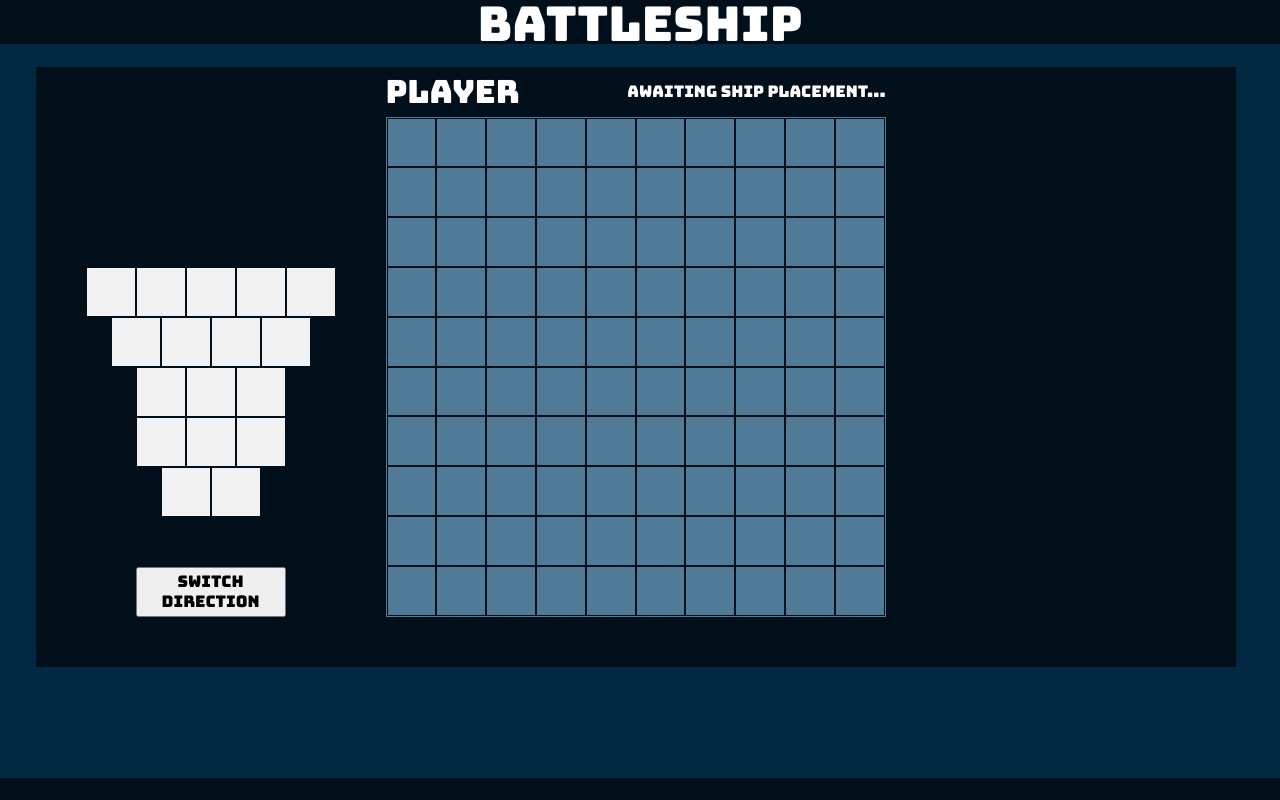
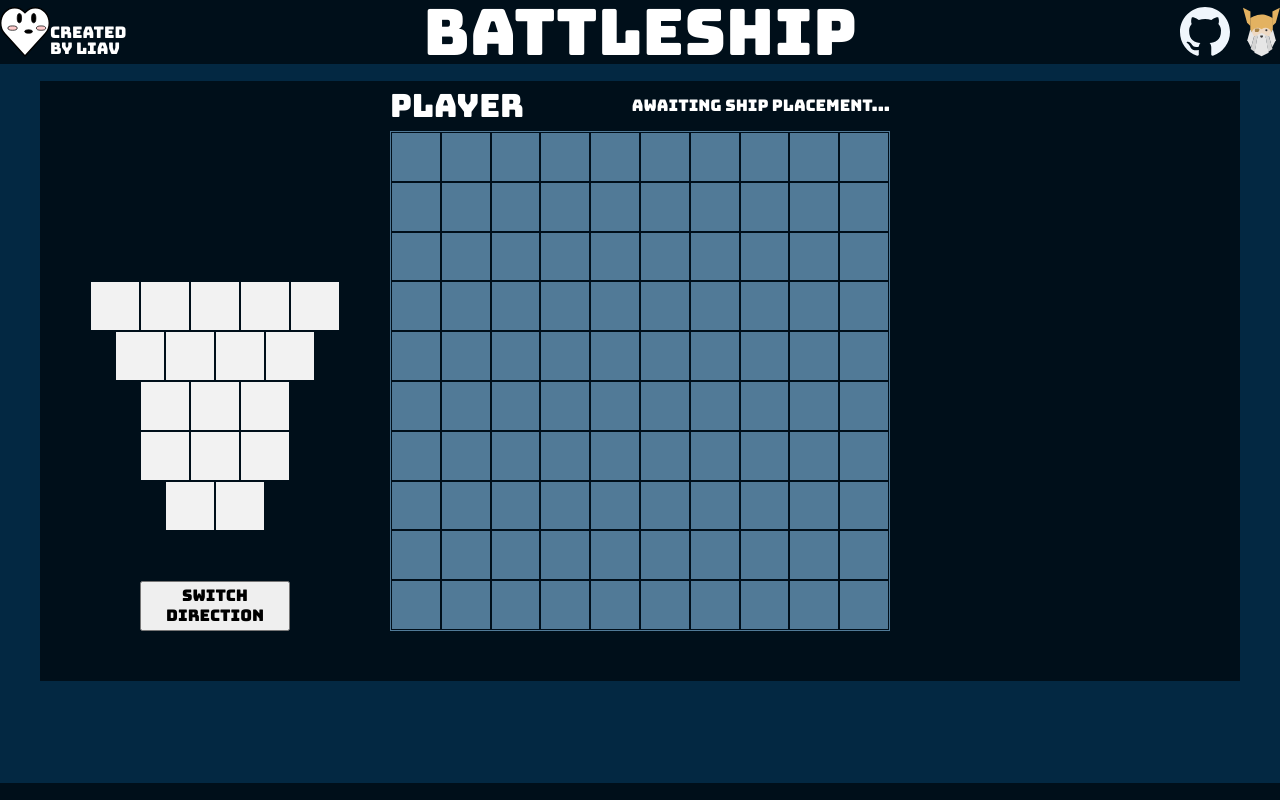
Before and after one commit to nekoLiav/battleship, a website built with webpack: page dist/index.html in a window 1280 px wide. Built offline with nearby package versions, Linux system fonts and the light colour scheme.

Commit message:
first pass of logo additions

```diff
--- a/src/scripts/ui/checkEnd.js
+++ b/src/scripts/ui/checkEnd.js
@@ -2,10 +2,10 @@
 
 export default function checkEnd() {
   if (computer.sunkShips() === 5) {
-    document.getElementById('modal-header').textContent = 'YOU WIN!  (=^_^=)';
+    document.getElementById('modal-header').textContent = 'YOU WIN! (=^_^=)';
     document.getElementById('overlay').style.display = 'flex';
   } else if (player.sunkShips() === 5) {
-    document.getElementById('modal-header').textContent = 'YOU LOSE!  <(-_-<)';
+    document.getElementById('modal-header').textContent = 'YOU LOSE! <(-_-<)';
     document.getElementById('overlay').style.display = 'flex';
   }
 }
--- a/src/scripts/ui/createUI.js
+++ b/src/scripts/ui/createUI.js
@@ -1,3 +1,6 @@
+import SelfLogo from '../../images/HeartLogoNoBkg.svg';
+import OdinLogo from '../../images/OdinLogo.svg';
+import GitHubLogo from '../../images/GitHubLogo.svg';
 import playerAttack from './playerAttack';
 import playAgain from './playAgain';
 import startGame from './startGame';
@@ -34,6 +37,12 @@ export default function createUI() {
   const modalText = document.createElement('p');
   const playAgainButton = document.createElement('button');
   const footer = document.createElement('div');
+  const headerSelf = document.createElement('div');
+  const headerSelfText = document.createElement('p');
+  const headerSelfLogo = document.createElement('img');
+  const headerOther = document.createElement('div');
+  const headerOdinLogo = document.createElement('img');
+  const headerGitHubLogo = document.createElement('img');
 
   for (let n = 0; n < 5; n += 1) {
     const shipSquare = document.createElement('div');
@@ -135,6 +144,16 @@ export default function createUI() {
   patrolboat.id = 'patrolboat';
   patrolboat.classList.add('ship', 'horizontal');
   footer.id = 'footer';
+  headerSelf.id = 'header-self';
+  headerSelfText.id = 'header-self-text';
+  headerSelfText.textContent = 'Created by Liav';
+  headerSelfLogo.id = 'header-self-logo';
+  headerSelfLogo.src = SelfLogo;
+  headerOdinLogo.src = OdinLogo;
+  headerOdinLogo.id = 'header-odin-logo';
+  headerGitHubLogo.src = GitHubLogo;
+  headerGitHubLogo.id = 'header-github-logo';
+  headerOther.id = 'header-other';
 
   modal.append(modalHeader, modalText, playAgainButton);
   overlay.append(modal);
@@ -152,8 +171,10 @@ export default function createUI() {
     playerBoard,
     computerBoard
   );
+  headerSelf.append(headerSelfLogo, headerSelfText);
+  headerOther.append(headerGitHubLogo, headerOdinLogo);
   main.append(boardContainer);
-  header.append(headerText);
+  header.append(headerSelf, headerText, headerOther);
   content.append(header, main, footer);
   document.body.append(content);
 }
--- a/src/scripts/ui/resetUI.js
+++ b/src/scripts/ui/resetUI.js
@@ -2,6 +2,8 @@ export default function resetUI() {
   document.getElementById('start-button').style.display = 'none';
   document.getElementById('player-board').style.gridColumnStart = '8';
   document.getElementById('player-info').style.gridColumnStart = '8';
+  document.getElementById('player-board').style.gridColumnEnd = '18';
+  document.getElementById('player-info').style.gridColumnEnd = '18';
   document.getElementById('computer-info').style.display = 'none';
   document.getElementById('computer-board').style.display = 'none';
   document.getElementById('overlay').style.display = 'none';
--- a/src/scripts/ui/setBoard.js
+++ b/src/scripts/ui/setBoard.js
@@ -3,6 +3,8 @@ export default function setBoard() {
   document.getElementById('ship-container').style.display = 'none';
   document.getElementById('player-board').style.gridColumnStart = '2';
   document.getElementById('player-info').style.gridColumnStart = '2';
+  document.getElementById('player-board').style.gridColumnEnd = '12';
+  document.getElementById('player-info').style.gridColumnEnd = '12';
   document.getElementById('computer-info').style.display = 'flex';
   document.getElementById('computer-board').style.display = 'grid';
 }
--- a/src/styles/boards.css
+++ b/src/styles/boards.css
@@ -8,25 +8,25 @@
 #player-board {
   display: grid;
   grid-row-start: 2;
+  grid-row-end: 12;
   grid-column-start: 8;
+  grid-column-end: 18;
   grid-template-rows: repeat(10, 1fr);
   grid-template-columns: repeat(10, 1fr);
   background-color: var(--color-bkg-light-blue);
   border: var(--border-light-blue);
   box-sizing: border-box;
-  width: 500px;
-  height: 500px;
 }
 
 #computer-board {
   display: none;
   grid-row-start: 2;
+  grid-row-end: 12;
   grid-column-start: 14;
+  grid-column-end: 24;
   grid-template-rows: repeat(10, 1fr);
   grid-template-columns: repeat(10, 1fr);
   background-color: var(--color-bkg-light-blue);
   border: var(--border-light-blue);
   box-sizing: border-box;
-  width: 500px;
-  height: 500px;
 }
--- a/src/styles/buttons.css
+++ b/src/styles/buttons.css
@@ -12,7 +12,7 @@
   text-align: center;
   line-height: 20px;
   font-size: 1rem;
-  font-family: var(--font-with-fallbacks);
+  font-family: var(--Bungee-font-with-fallbacks);
 }
 
 #reset-button {
@@ -22,7 +22,7 @@
   text-align: center;
   line-height: 20px;
   font-size: 1rem;
-  font-family: var(--font-with-fallbacks);
+  font-family: var(--Bungee-font-with-fallbacks);
 }
 
 #direction-button {
@@ -31,5 +31,5 @@
   text-align: center;
   line-height: 20px;
   font-size: 1rem;
-  font-family: var(--font-with-fallbacks);
+  font-family: var(--Bungee-font-with-fallbacks);
 }
--- a/src/styles/content.css
+++ b/src/styles/content.css
@@ -1,8 +1,8 @@
 #content {
   display: grid;
   grid-template-rows: repeat(10, 1fr);
-  grid-template-columns: repeat(10, 1fr);
+  grid-template-columns: repeat(11, 1fr);
+  width: 100%;
   height: 100%;
-  width: 100%;
   background-color: var(--color-bkg-medium-blue);
 }
--- a/src/styles/footer.css
+++ b/src/styles/footer.css
@@ -1,6 +1,6 @@
 #footer {
   grid-column-start: 1;
-  grid-column-end: 11;
+  grid-column-end: 12;
   grid-row-start: 10;
   background-color: var(--color-bkg-dark-blue);
 }
--- a/src/styles/header.css
+++ b/src/styles/header.css
@@ -1,14 +1,48 @@
 #header {
   grid-column-start: 1;
-  grid-column-end: 11;
+  grid-column-end: 12;
   grid-row-start: 1;
-  grid-row-end: 3;
-  text-align: center;
+  grid-row-end: 2;
+  display: flex;
+  align-items: center;
   background-color: var(--color-bkg-dark-blue);
 }
 
-#header-text {
-  font-size: 3rem;
-  font-family: var(--font-with-fallbacks);
+#header-self {
+  display: flex;
+  width: 100px;
+  align-items: flex-end;
+}
+
+#header-self-text {
+  font-family: var(--Bungee-font-with-fallbacks);
   color: white;
 }
+
+#header-self-logo {
+  max-width: 50px;
+  max-height: 50px;
+}
+
+#header-text {
+  font-size: 4rem;
+  flex-grow: 2;
+  text-align: center;
+  font-family: var(--Bungee-font-with-fallbacks);
+  color: white;
+}
+
+#header-other {
+  display: flex;
+  justify-content: space-between;
+  width: 100px;
+}
+
+#header-github-logo {
+  width: 50px;
+  height: 50px;
+}
+
+#header-odin-logo {
+  max-height: 50px;
+}
--- a/src/styles/index.css
+++ b/src/styles/index.css
@@ -5,7 +5,7 @@
   --border-light-blue: 1px solid #517a97;
   --border-dark-blue: 1px solid #000f1a;
   --less-than-white: #f2f2f2;
-  --font-with-fallbacks: 'Bungee', Arial, Helvetica, sans-serif;
+  --Bungee-font-with-fallbacks: 'Bungee', Arial, Helvetica, sans-serif;
   --button-hover: #bfbfbf;
   --button-active: #b3b3b3;
 }
--- a/src/styles/info.css
+++ b/src/styles/info.css
@@ -8,7 +8,7 @@
 
 #player-name {
   font-size: 2rem;
-  font-family: var(--font-with-fallbacks);
+  font-family: var(--Bungee-font-with-fallbacks);
   color: white;
 }
 
@@ -16,7 +16,7 @@
   display: flex;
   justify-content: center;
   align-items: center;
-  font-family: var(--font-with-fallbacks);
+  font-family: var(--Bungee-font-with-fallbacks);
   color: white;
 }
 
@@ -31,7 +31,7 @@
 
 #computer-name {
   font-size: 2rem;
-  font-family: var(--font-with-fallbacks);
+  font-family: var(--Bungee-font-with-fallbacks);
   color: white;
 }
 
@@ -39,6 +39,6 @@
   display: flex;
   justify-content: center;
   align-items: center;
-  font-family: var(--font-with-fallbacks);
+  font-family: var(--Bungee-font-with-fallbacks);
   color: white;
 }
--- a/src/styles/main.css
+++ b/src/styles/main.css
@@ -1,7 +1,6 @@
 #main {
-  grid-column-start: 5;
-  grid-row-start: 4;
+  grid-column-start: 6;
+  grid-row-start: 3;
   display: flex;
   justify-content: center;
-  width: 100%;
 }
--- a/src/styles/modal.css
+++ b/src/styles/modal.css
@@ -4,7 +4,7 @@
   z-index: 1;
   background-color: var(--color-bkg-dark-blue);
   color: white;
-  font-family: var(--font-with-fallbacks);
+  font-family: var(--Bungee-font-with-fallbacks);
   display: flex;
   flex-direction: column;
   align-items: center;
@@ -19,5 +19,5 @@
   text-align: center;
   line-height: 20px;
   font-size: 1rem;
-  font-family: var(--font-with-fallbacks);
+  font-family: var(--Bungee-font-with-fallbacks);
 }
--- a/webpack.config.js
+++ b/webpack.config.js
@@ -14,6 +14,10 @@ module.exports = {
         test: /\.css$/i,
         use: ['style-loader', 'css-loader'],
       },
+      {
+        test: /\.(png|svg|jpg|jpeg|gif)$/i,
+        type: 'asset/resource',
+      },
     ],
   },
 };
```
Also changed, not shown: dist/4b731a8a30cf12228c5d.svg (added), dist/a6e6ece8bd8f68a15b03.svg (added), dist/bundle.js, dist/e6fb2ed42a036cb4a057.svg (added), src/images/GitHubLogo.svg (added), src/images/HeartLogoNoBkg.svg (added), src/images/OdinLogo.svg (added).
